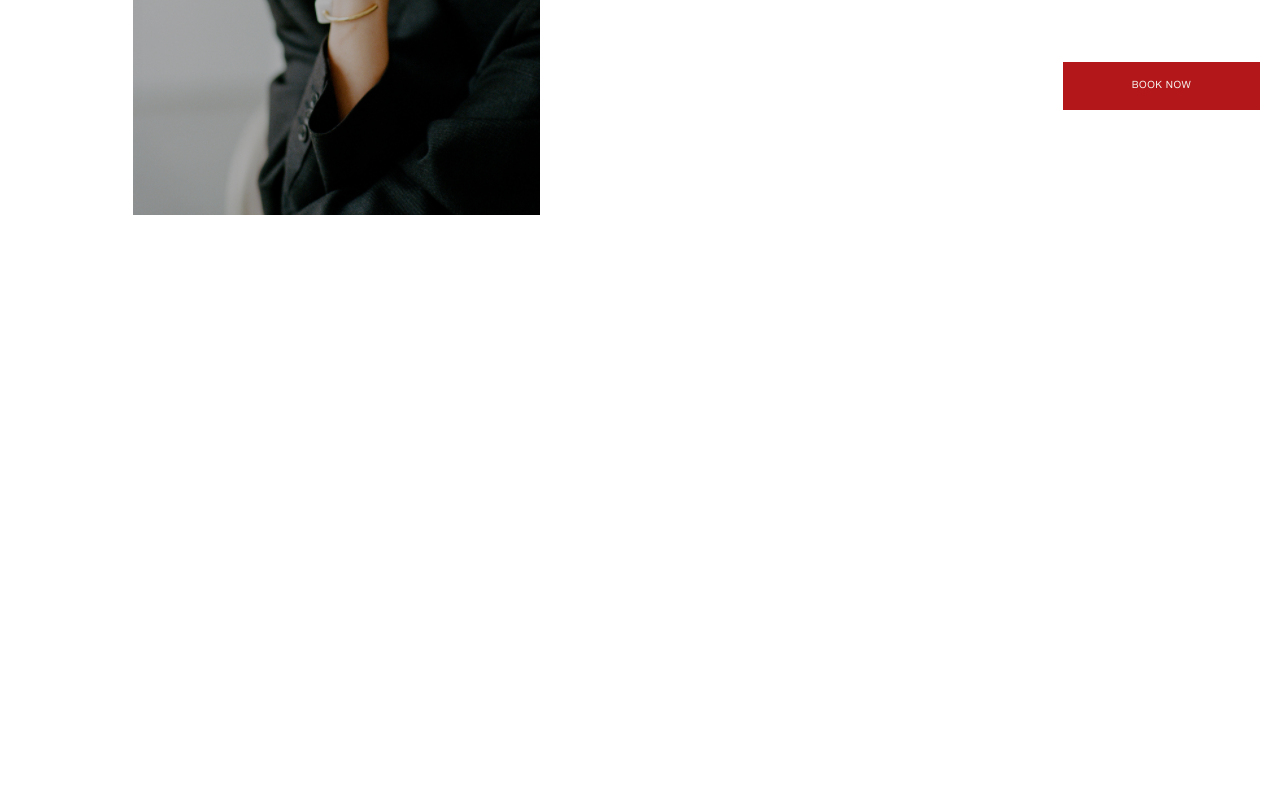
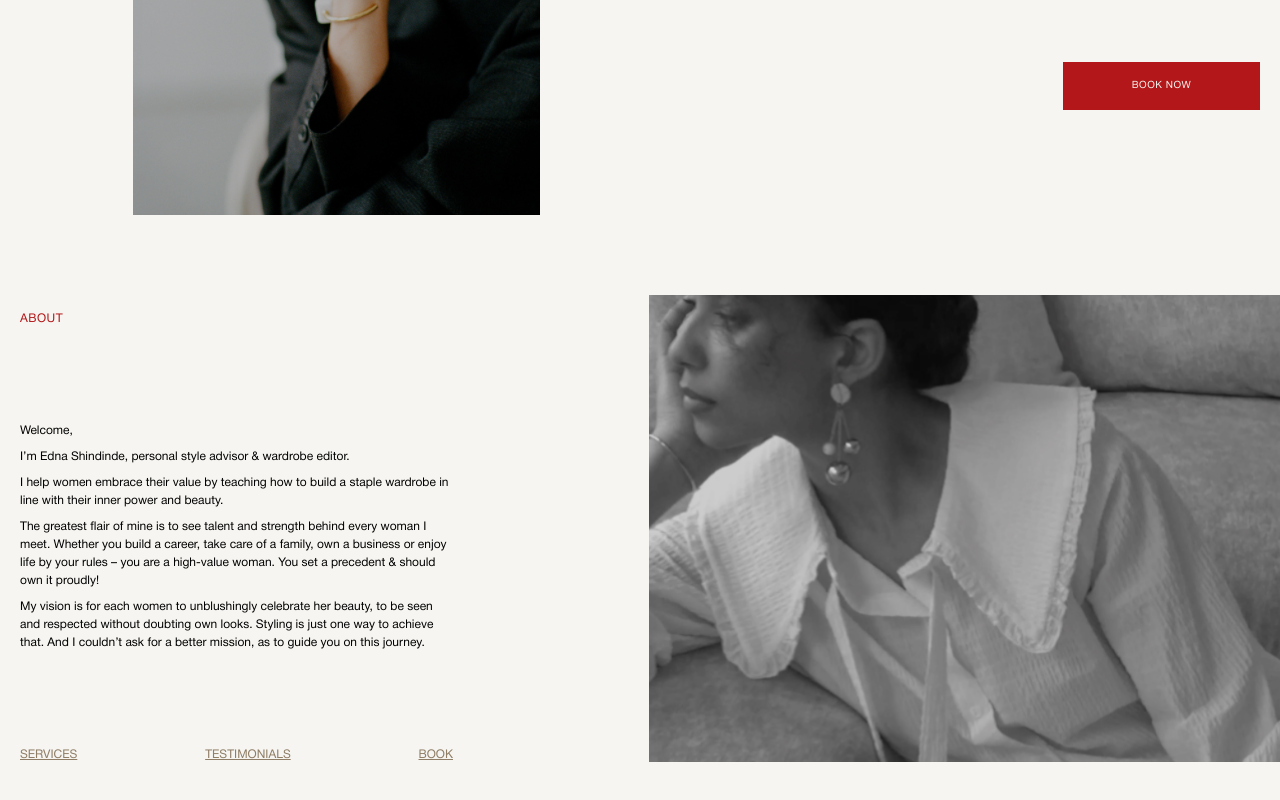
Before and after one commit to adwasar/at_test, a website built with webpack: page src/index.html in a window 1280 px wide. Shown: the part 492-1292 px from the top of the page. Before the commit the page ends 800 px from the top, so only its background shows below. Built offline with nearby package versions, Linux system fonts and the light colour scheme.

Commit message:
feat: about-setion layout

```diff
--- a/src/index.html
+++ b/src/index.html
@@ -8,7 +8,6 @@
 </head>
 
 <body>
-  <div class="_external-container">
   <header>
     <div class="_container">
       <div class="navbar">
@@ -33,7 +32,45 @@
       </div>
     </div>
   </section>
+
+  <section class="about-section">
+    <div class="_external-container">
+      <div class="_container">
+        <div class="about-section__content ">
+          <h2 class="about-section__title subtitle">
+            About
+          </h2>
+          <div class="about-section__text text">
+            <p>Welcome,</p>
+            <p>I’m Edna Shindinde, personal style advisor & wardrobe editor.</p>
+            <p>
+              I help women embrace their value by teaching how to build a staple wardrobe in line with their inner
+              power and beauty.
+            </p>
+            <p>
+              The greatest flair of mine is to see talent and strength behind every woman I meet. Whether you build a
+              career, take care of a family, own a business or enjoy life by your rules – you are a high-value woman.
+              You set a precedent & should own it proudly!
+            </p>
+            <p>
+              My vision is for each women to unblushingly celebrate her beauty, to be seen and respected without
+              doubting own looks. Styling is just one way to achieve that. And I couldn’t ask for a better mission, as
+              to guide you on this journey.
+            </p>
           </div>
+          <nav class="about-section__nav">
+            <ul>
+              <li><a href="#">Services</a></li>
+              <li><a href="#">Testimonials</a></li>
+              <li><a href="#">Book</a></li>
+            </ul>
+          </nav>
+        </div>
+      </div>
+      <div class="about-section__bg"></div>
+    </div>
+  </section>
+
 </body>
 
 </html>
--- /dev/null
+++ b/src/scss/components/_about.scss
@@ -0,0 +1,55 @@
+.about-section {
+  position: relative;
+  margin: 80px 0;
+
+  &__content {
+    width: 433px;
+    max-width: 45%;
+    display: flex;
+    flex-direction: column;
+    gap: 96px;
+    @include v-md {
+      gap: 62px;
+    }
+    @include v-sm {
+      max-width: 100%;
+    }
+  }
+
+  &__title {
+    padding-top: 17px;
+  }
+
+  p {
+    margin-bottom: 8px;
+  }
+
+  &__nav {
+    margin-top: -8px;
+    text-transform: uppercase;
+    text-decoration: underline;
+    color: $dark-beige;
+    width: 100%;
+
+    ul {
+      display: flex;
+      justify-content: space-between;
+    }
+  }
+
+  &__bg {
+    background-image: url('/src/assets/photos/basic/about-1.png');
+    height: 100%;
+    width: 49.3%;
+    background-size: cover;
+    position: absolute;
+    top: 0;
+    right: 0;
+    @include v-sm {
+      margin-top: 30px;
+      position: relative;
+      height: 360px;
+      width: 100%;
+    }
+  }
+}
--- a/src/scss/inc/_base.scss
+++ b/src/scss/inc/_base.scss
@@ -5,6 +5,8 @@
 body {
   font-family: $main-font-family;
   overflow-x: hidden;
+  background-color: $light-beige;
+  font-size: 12px;
 }
 
 h1,
@@ -14,6 +16,17 @@ h4,
 h5,
 h6 {
   font-family: $title-font-family;
+}
+
+a {
+  text-decoration: none;
+  color: inherit;
+}
+
+ul {
+  list-style: none;
+  padding: 0;
+  margin: 0;
 }
 
 p {
@@ -31,5 +44,6 @@ p {
 ._external-container {
   max-width: 1440px;
   margin: 0 auto;
+  position: relative;
   // background-color: rgb(255, 208, 151);
 }
--- a/src/scss/inc/_fonts.scss
+++ b/src/scss/inc/_fonts.scss
@@ -26,3 +26,20 @@
     line-height: 34px;
   }
 }
+
+.subtitle {
+  margin: 0;
+  font-family: 'HelveticaNeue';
+  text-transform: uppercase;
+  font-size: 12px;
+  font-weight: 400;
+  letter-spacing: 0.5px;
+  color: $dark-red;
+}
+
+.text {
+  font-size: 12px;
+  font-weight: 400;
+  line-height: 150%;
+  letter-spacing: normal;
+}
--- a/src/scss/main.scss
+++ b/src/scss/main.scss
@@ -7,6 +7,7 @@
 @import 'components/buttons';
 @import 'components/navbar';
 @import 'components/hero';
+@import 'components/about';
 
 //inc
 @import 'inc/helpers';
```
Lines whose indentation alone changed are shown as unchanged.
